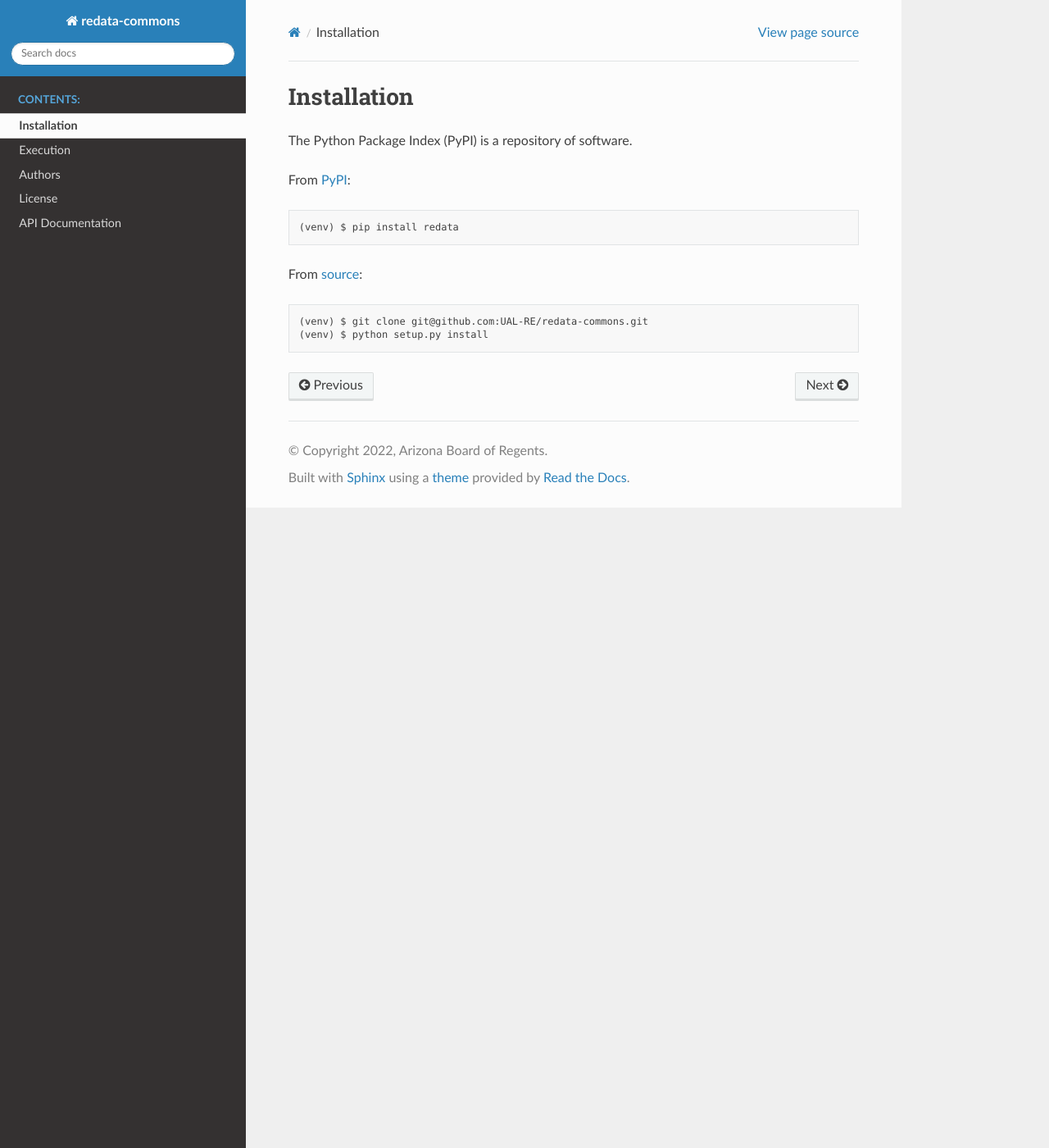
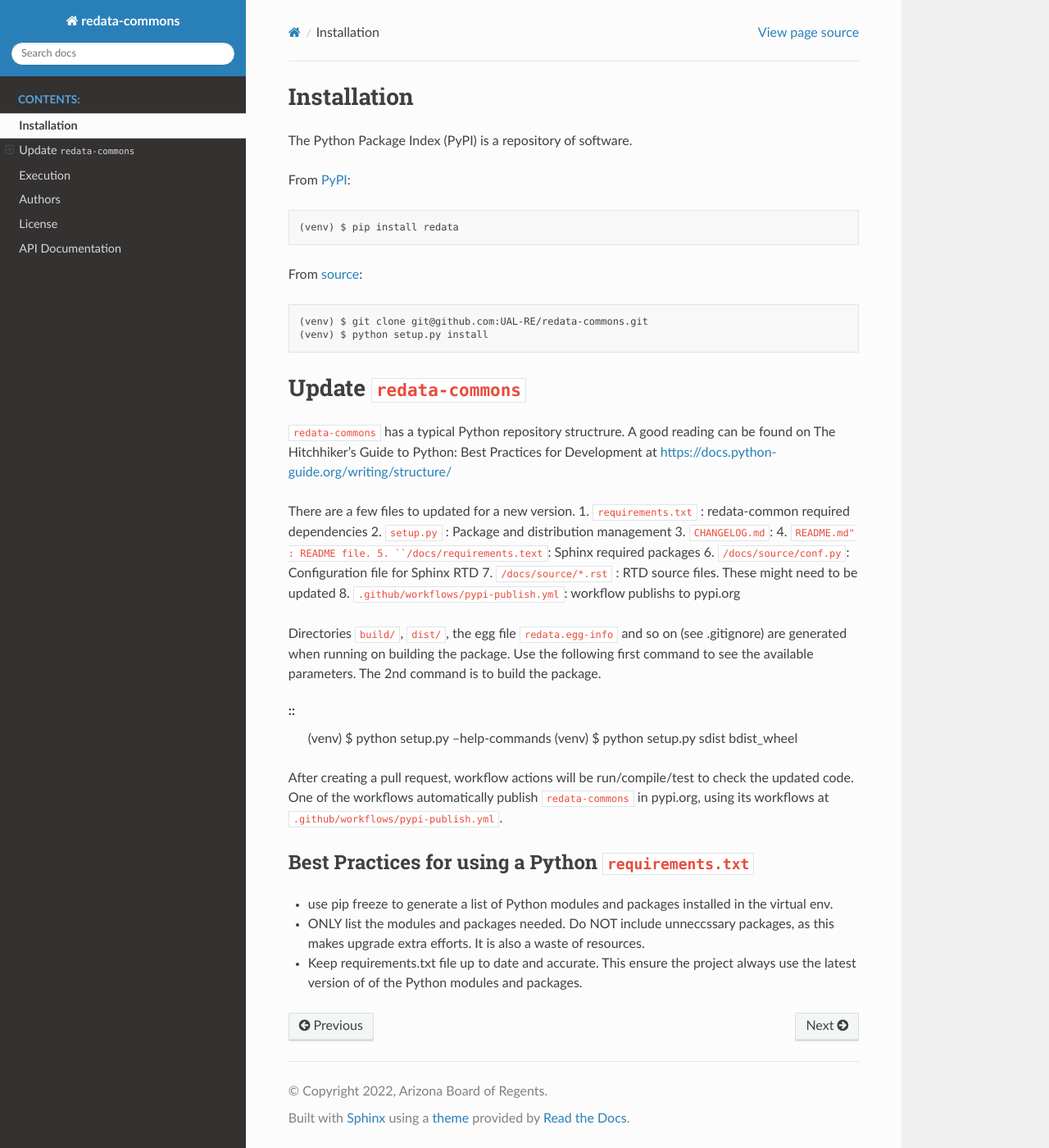
Before and after one commit to UAL-RE/redata-commons, a Sphinx documentation site: the page built from docs/source/installation.rst, in a window 1280 px wide and 1400 px high. Shown: the whole window at 82% size. Built offline with Sphinx 7.4.7 and the Read the Docs theme 2.0.0, drawn with Linux system fonts in a browser that asks for light colours.

Commit message:
Issue 30. update RTD for pypi

```diff
--- a/docs/source/installation.rst
+++ b/docs/source/installation.rst
@@ -14,3 +14,36 @@ From :repo:`source <>`:
 
    (venv) $ git clone git@github.com:UAL-RE/redata-commons.git
    (venv) $ python setup.py install
+
+
+Update ``redata-commons``
+-------------------------
+
+``redata-commons`` has a typical Python repository structrure. A good reading can be found on The Hitchhiker's Guide to Python: Best Practices for Development
+at https://docs.python-guide.org/writing/structure/
+
+There are a few files to updated for a new version.
+1. ``requirements.txt`` : redata-common required dependencies
+2. ``setup.py`` :  Package and distribution management
+3. ``CHANGELOG.md``:
+4. ``README.md" : README file.
+5. ``/docs/requirements.text``: Sphinx required packages
+6. ``/docs/source/conf.py``: Configuration file for Sphinx RTD
+7. ``/docs/source/*.rst`` : RTD source files. These might need to be updated
+8. ``.github/workflows/pypi-publish.yml``: workflow publishs to pypi.org
+
+
+Directories ``build/``,  ``dist/``, the egg file ``redata.egg-info`` and so on (see .gitignore) are generated when running on building the package. Use the following first command
+to see the available parameters. The 2nd command is to build the package.
+
+::
+    (venv) $ python setup.py --help-commands
+    (venv) $ python setup.py sdist bdist_wheel
+
+After creating a pull request, workflow actions will be run/compile/test to check the updated code. One of the workflows automatically publish ``redata-commons`` in pypi.org, using its workflows at ``.github/workflows/pypi-publish.yml``.
+
+Best Practices for using a Python ``requirements.txt``
+~~~~~~~~~~~~~~~~~~~~~~~~~~~~~~~~~~~~~~~~~~~~~~~~~~~~~
+- use pip freeze to generate a list of Python modules and packages installed in the virtual env.
+- ONLY list the modules and packages needed. Do NOT include unneccssary packages, as this makes upgrade extra efforts. It is also a waste of resources.
+- Keep requirements.txt file up to date and accurate. This ensure the project always use the latest version of of the Python modules and packages.
```
